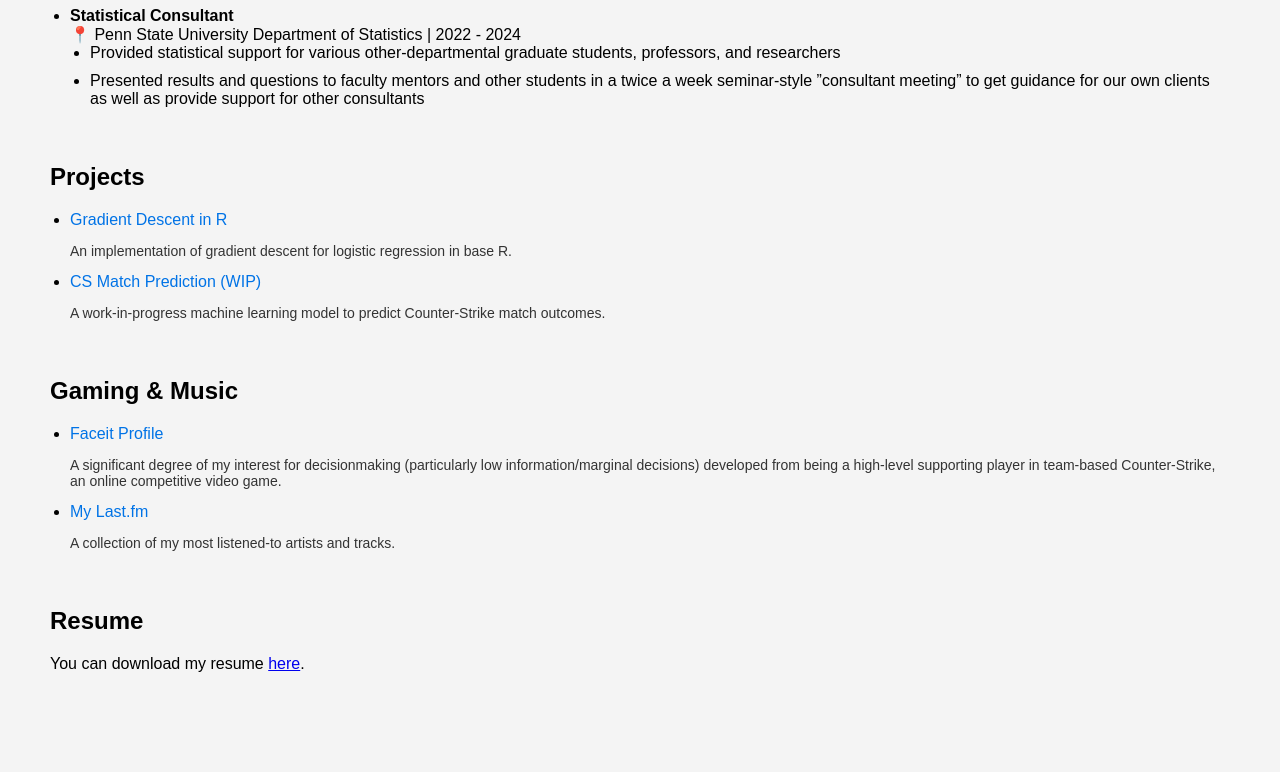
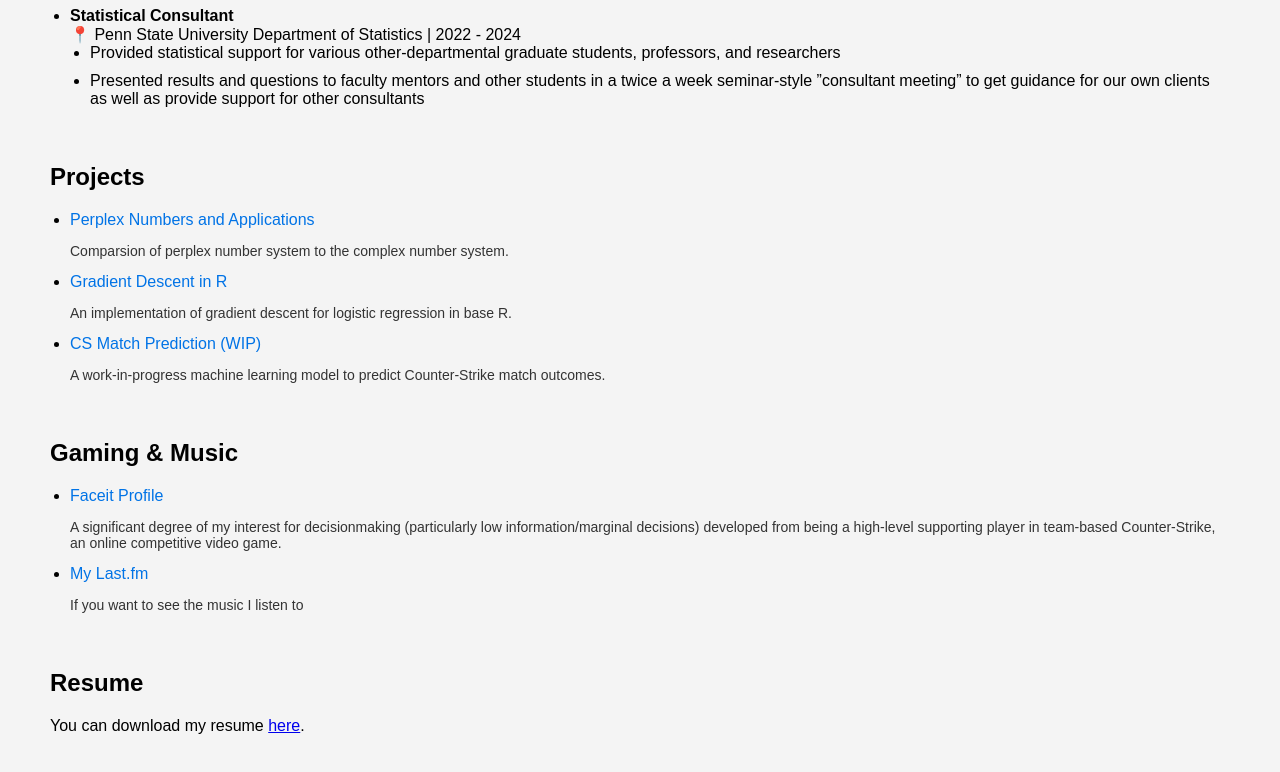
Before and after one commit to leobell19217/leobell19217.github.io, a plain HTML site: page index.html in a window 1280 px wide. Shown: the part 674-1446 px from the top of the page. Drawn offline with Linux system fonts and the light colour scheme.

Commit message:
Update index.html

```diff
--- a/index.html
+++ b/index.html
@@ -116,6 +116,10 @@ meeting” to get guidance for our own clients as well as provide support for ot
                 <div class="links">
                     <ul>
                         <li>
+                            <a href="file:///C:/Users/leobe/Downloads/Perplex_Numbers_and_Applications_Final_Project-2-1-1.pdf" target="_blank">Perplex Numbers and Applications</a>
+                            <p class="description">Comparsion of perplex number system to the complex number system.</p>
+                        </li>
+                        <li>
                             <a href="https://github.com/leobell19217/Gradient-DescentLogistic-Regression" target="_blank">Gradient Descent in R</a>
                             <p class="description">An implementation of gradient descent for logistic regression in base R.</p>
                         </li>
@@ -137,8 +141,9 @@ meeting” to get guidance for our own clients as well as provide support for ot
                         </li>
                         <li>
                             <a href="https://www.last.fm/user/leoblell" target="_blank">My Last.fm</a>
-                            <p class="description">A collection of my most listened-to artists and tracks.</p>
+                            <p class="description">If you want to see the music I listen to</p>
                         </li>
+
                     </ul>
                 </div>
             </div>
```
